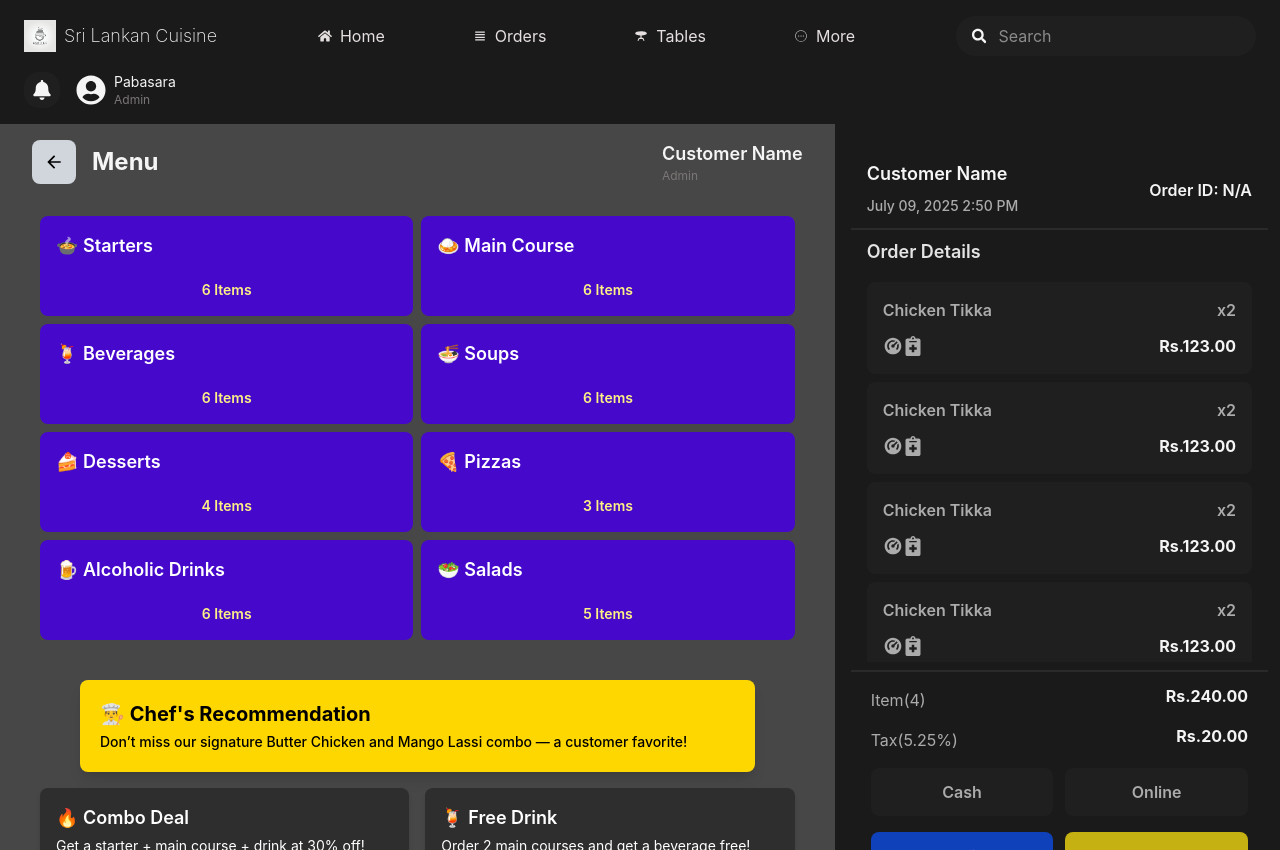
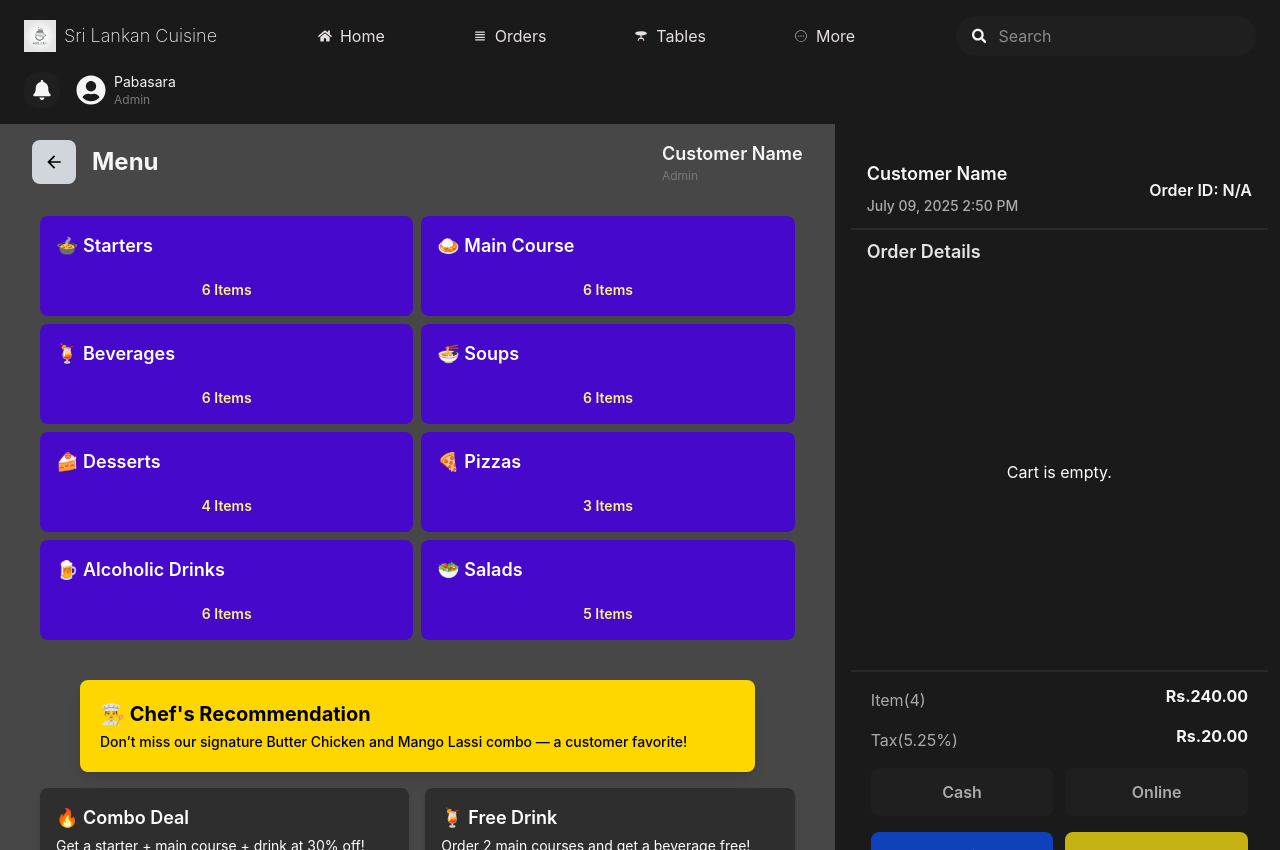
Before and after one commit to pabasaraashen/Pos-system, a React (Vite) app in the folder pos-frontend/: page /menu in a window 1280 px wide. Built offline with nearby package versions, Linux system fonts and the light colour scheme.

Commit message:
Update Menu.jsx
Setup add cart fuction

```diff
--- a/pos-frontend/src/components/menu/DishModal.jsx
+++ b/pos-frontend/src/components/menu/DishModal.jsx
@@ -1,8 +1,25 @@
 import React from 'react';
 import { BsCartCheckFill } from "react-icons/bs";
+import { useDispatch } from 'react-redux';
+import { addItems } from '../../redux/cartSlice'; // ✅ Adjust path if needed
 
 const DishModal = ({ dish, isOpen, onClose, onCountChange }) => {
+  const dispatch = useDispatch();
+
   if (!isOpen || !dish) return null;
+
+  const handleAddToCart = () => {
+    const dishToAdd = {
+      id: dish.id,
+      name: dish.name,
+      price: dish.price,
+      count: dish.count || 1,
+    };
+
+    dispatch(addItems(dishToAdd));
+    console.log(`${dish.count} x ${dish.name} added to cart`);
+    onClose();
+  };
 
   return (
     <div className="fixed inset-0 bg-opacity-30 backdrop-blur-sm flex items-center justify-center z-50">
@@ -36,19 +53,13 @@ const DishModal = ({ dish, isOpen, onClose, onCountChange }) => {
 
         <div className="mt-6 flex justify-center">
           <button
-    onClick={() => {
-      console.log(`${dish.count} x ${dish.name} added`);
-      onClose();
-    }}
+            onClick={handleAddToCart}
             className="bg-yellow-500 hover:bg-yellow-600 text-black font-semibold py-2 px-4 rounded flex items-center gap-2"
           >
             Add To Cart
-    <BsCartCheckFill size={20} color="black"/>
+            <BsCartCheckFill size={20} color="black" />
           </button>
         </div>
-
-
-
       </div>
     </div>
   );
--- a/pos-frontend/src/constants/index.js
+++ b/pos-frontend/src/constants/index.js
@@ -95,37 +95,37 @@ export const MostPopuler = [
 
   export const startersItem = [
     {
-      id: 1,
+      id: 1.1,
       name: "Paneer Tikka",
       price: 250,
       category: "Vegetarian"
     },
     {
-      id: 2,
+      id: 2.1,
       name: "Chicken Tikka",
       price: 300,
       category: "Non-Vegetarian"
     },
     {
-      id: 3,
+      id: 3.1,
       name: "Tandoori Chicken",
       price: 350,
       category: "Non-Vegetarian"
     },
     {
-      id: 4,
+      id: 4.1,
       name: "Samosa",
       price: 100,
       category: "Vegetarian"
     },
     {
-      id: 5,
+      id: 5.1,
       name: "Aloo Tikki",
       price: 120,
       category: "Vegetarian"
     },
     {
-      id: 6,
+      id: 6.1,
       name: "Hara Bhara Kebab",
       price: 220,
       category: "Vegetarian"
@@ -134,37 +134,37 @@ export const MostPopuler = [
 
 export const mainCourse = [
   {
-    id: 1,
+    id: 1.2,
     name: "Butter Chicken",
     price: 400,
     category: "Non-Vegetarian"
   },
   {
-    id: 2,
+    id: 2.2,
     name: "Paneer Butter Masala",
     price: 350,
     category: "Vegetarian"
   },
   {
-    id: 3,
+    id: 3.2,
     name: "Chicken Biryani",
     price: 450,
     category: "Non-Vegetarian"
   },
   {
-    id: 4,
+    id: 4.2,
     name: "Dal Makhani",
     price: 180,
     category: "Vegetarian"
   },
   {
-    id: 5,
+    id: 5.2,
     name: "Kadai Paneer",
     price: 300,
     category: "Vegetarian"
   },
   {
-    id: 6,
+    id: 6.2,
     name: "Rogan Josh",
     price: 500,
     category: "Non-Vegetarian"
@@ -173,37 +173,37 @@ export const mainCourse = [
 
 export const beverages = [
   {
-    id: 1,
+    id: 1.3,
     name: "Masala Chai",
     price: 50,
     category: "Hot"
   },
   {
-    id: 2,
+    id: 2.3,
     name: "Lemon Soda",
     price: 80,
     category: "Cold"
   },
   {
-    id: 3,
+    id: 3.3,
     name: "Mango Lassi",
     price: 120,
     category: "Cold"
   },
   {
-    id: 4,
+    id: 4.3,
     name: "Cold Coffee",
     price: 150,
     category: "Cold"
   },
   {
-    id: 5,
+    id: 5.3,
     name: "Fresh Lime Water",
     price: 60,
     category: "Cold"
   },
   {
-    id: 6,
+    id: 6.3,
     name: "Iced Tea",
     price: 100,
     category: "Cold"
@@ -212,37 +212,37 @@ export const beverages = [
 
 export const soups = [
   {
-    id: 1,
+    id: 1.4,
     name: "Tomato Soup",
     price: 120,
     category: "Vegetarian"
   },
   {
-    id: 2,
+    id: 2.4,
     name: "Sweet Corn Soup",
     price: 130,
     category: "Vegetarian"
   },
   {
-    id: 3,
+    id: 3.4,
     name: "Hot & Sour Soup",
     price: 140,
     category: "Vegetarian"
   },
   {
-    id: 4,
+    id: 4.4,
     name: "Chicken Clear Soup",
     price: 160,
     category: "Non-Vegetarian"
   },
   {
-    id: 5,
+    id: 5.4,
     name: "Mushroom Soup",
     price: 150,
     category: "Vegetarian"
   },
   {
-    id: 6,
+    id: 6.4,
     name: "Lemon Coriander Soup",
     price: 110,
     category: "Vegetarian"
@@ -251,25 +251,25 @@ export const soups = [
 
 export const desserts = [
   {
-    id: 1,
+    id: 1.5,
     name: "Gulab Jamun",
     price: 100,
     category: "Vegetarian"
   },
   {
-    id: 2,
+    id: 2.5,
     name: "Kulfi",
     price: 150,
     category: "Vegetarian"
   },
   {
-    id: 3,
+    id: 3.5,
     name: "Chocolate Lava Cake",
     price: 250,
     category: "Vegetarian"
   },
   {
-    id: 4,
+    id: 4.5,
     name: "Ras Malai",
     price: 180,
     category: "Vegetarian"
@@ -278,19 +278,19 @@ export const desserts = [
 
 export const pizzas = [
   {
-    id: 1,
+    id: 1.6,
     name: "Margherita Pizza",
     price: 350,
     category: "Vegetarian"
   },
   {
-    id: 2,
+    id: 2.6,
     name: "Veg Supreme Pizza",
     price: 400,
     category: "Vegetarian"
   },
   {
-    id: 3,
+    id: 3.6,
     name: "Pepperoni Pizza",
     price: 450,
     category: "Non-Vegetarian"
@@ -299,37 +299,37 @@ export const pizzas = [
 
 export const alcoholicDrinks = [
   {
-    id: 1,
+    id: 1.7,
     name: "Beer",
     price: 200,
     category: "Alcoholic"
   },
   {
-    id: 2,
+    id: 2.7,
     name: "Whiskey",
     price: 500,
     category: "Alcoholic"
   },
   {
-    id: 3,
+    id: 3.7,
     name: "Vodka",
     price: 450,
     category: "Alcoholic"
   },
   {
-    id: 4,
+    id: 4.7,
     name: "Rum",
     price: 350,
     category: "Alcoholic"
   },
   {
-    id: 5,
+    id: 5.7,
     name: "Tequila",
     price: 600,
     category: "Alcoholic"
   },
   {
-    id: 6,
+    id: 6.7,
     name: "Cocktail",
     price: 400,
     category: "Alcoholic"
@@ -338,31 +338,31 @@ export const alcoholicDrinks = [
 
 export const salads = [
   {
-    id: 1,
+    id: 1.8,
     name: "Caesar Salad",
     price: 200,
     category: "Vegetarian"
   },
   {
-    id: 2,
+    id: 2.8,
     name: "Greek Salad",
     price: 250,
     category: "Vegetarian"
   },
   {
-    id: 3,
+    id: 3.8,
     name: "Fruit Salad",
     price: 150,
     category: "Vegetarian"
   },
   {
-    id: 4,
+    id: 4.8,
     name: "Chicken Salad",
     price: 300,
     category: "Non-Vegetarian"
   },
   {
-    id: 5,
+    id: 5.8,
     name: "Tuna Salad",
     price: 350,
 
--- a/pos-frontend/src/pages/Menu.jsx
+++ b/pos-frontend/src/pages/Menu.jsx
@@ -7,6 +7,7 @@ import { useSelector } from 'react-redux';
 
 const Menu = () => {
   const customerData = useSelector(state => state.customer);
+  const cartData = useSelector((state) => state.cart);
   const [currentDateTime, setCurrentDateTime] = useState(new Date());
 
   useEffect(() => {
@@ -72,61 +73,23 @@ const Menu = () => {
           <div className='mt-4 overflow-y-scroll scroll-hide h-[380px]'>
 
             {/* repeatable cart item */}
-            <div className='bg-[#1f1f1f] rounded-lg px-4 py-4 mb-2'>
+            {cartData.length === 0 ? (
+  <p className='text-white flex justify-center items-center h-[380px]'>Cart is empty.</p>
+) : cartData.map((Item) => (
+  <div key={Item.id} className='bg-[#1f1f1f] rounded-lg px-4 py-4 mb-2'>
     <div className='flex items-center justify-between'>
-                <h1 className='text-[#ababab] font-semibold text-md'>Chicken Tikka</h1>
-                <p className='text-[#ababab] font-semibold'>x2</p>
+      <h1 className='text-[#ababab] font-semibold text-md'>{Item.name}</h1>
+      <p className='text-[#ababab] font-semibold'>x{Item.count}</p>
     </div>
     <div className='flex items-center justify-between mt-3'>
-                <div className='flex items-center gpa-3'>
+      <div className='flex items-center gap-3'>
         <RiDashboard2Fill className='text-[#ababab] cursor-pointer' size={20} />
         <FaNotesMedical className='text-[#ababab] cursor-pointer' size={20} />
       </div>
-                <p className='text-[#f5f5f5] text-md font-bold'>Rs.123.00</p>
+      <p className='text-[#f5f5f5] text-md font-bold'>Rs.{(Item.price * Item.count).toFixed(2)}</p>
     </div>
   </div>
-
-             <div className='bg-[#1f1f1f] rounded-lg px-4 py-4 mb-2'>
-              <div className='flex items-center justify-between'>
-                <h1 className='text-[#ababab] font-semibold text-md'>Chicken Tikka</h1>
-                <p className='text-[#ababab] font-semibold'>x2</p>
-              </div>
-              <div className='flex items-center justify-between mt-3'>
-                <div className='flex items-center gpa-3'>
-                  <RiDashboard2Fill className='text-[#ababab] cursor-pointer' size={20} />
-                  <FaNotesMedical className='text-[#ababab] cursor-pointer' size={20} />
-                </div>
-                <p className='text-[#f5f5f5] text-md font-bold'>Rs.123.00</p>
-              </div>
-            </div>
-
-             <div className='bg-[#1f1f1f] rounded-lg px-4 py-4 mb-2'>
-              <div className='flex items-center justify-between'>
-                <h1 className='text-[#ababab] font-semibold text-md'>Chicken Tikka</h1>
-                <p className='text-[#ababab] font-semibold'>x2</p>
-              </div>
-              <div className='flex items-center justify-between mt-3'>
-                <div className='flex items-center gpa-3'>
-                  <RiDashboard2Fill className='text-[#ababab] cursor-pointer' size={20} />
-                  <FaNotesMedical className='text-[#ababab] cursor-pointer' size={20} />
-                </div>
-                <p className='text-[#f5f5f5] text-md font-bold'>Rs.123.00</p>
-              </div>
-            </div>
-
-             <div className='bg-[#1f1f1f] rounded-lg px-4 py-4 mb-2'>
-              <div className='flex items-center justify-between'>
-                <h1 className='text-[#ababab] font-semibold text-md'>Chicken Tikka</h1>
-                <p className='text-[#ababab] font-semibold'>x2</p>
-              </div>
-              <div className='flex items-center justify-between mt-3'>
-                <div className='flex items-center gpa-3'>
-                  <RiDashboard2Fill className='text-[#ababab] cursor-pointer' size={20} />
-                  <FaNotesMedical className='text-[#ababab] cursor-pointer' size={20} />
-                </div>
-                <p className='text-[#f5f5f5] text-md font-bold'>Rs.123.00</p>
-              </div>
-            </div>
+))}
 
           </div>
         </div>
--- /dev/null
+++ b/pos-frontend/src/redux/cartSlice.js
@@ -0,0 +1,26 @@
+import { createSlice } from "@reduxjs/toolkit";
+
+const initialState = [];
+
+const cartSlice = createSlice({
+    name : "cart",
+    initialState,
+    reducers : {
+        addItems: (state, action) => {
+  const existing = state.find(item => item.id === action.payload.id);
+  if (existing) {
+    existing.count += action.payload.count;
+  } else {
+    state.push(action.payload);
+  }
+},
+
+
+        removeItem : (state, action) => {
+            return state.filter(item => item.id != action.payload);
+        }
+    }
+})
+
+export const {addItems, removeItem} = cartSlice.actions;
+export default cartSlice.reducer;
--- a/pos-frontend/src/redux/store.js
+++ b/pos-frontend/src/redux/store.js
@@ -1,9 +1,11 @@
 import { configureStore } from "@reduxjs/toolkit";
 import customerSlice from "./customerSlice";
+import cartSlice from "./cartSlice";
 
 const store = configureStore({
     reducer: {
-        customer: customerSlice
+        customer: customerSlice,
+        cart: cartSlice
     },
 
     devTools: import.meta.env.NODE_ENV !== "production",
```
Lines whose indentation alone changed are shown as unchanged.
